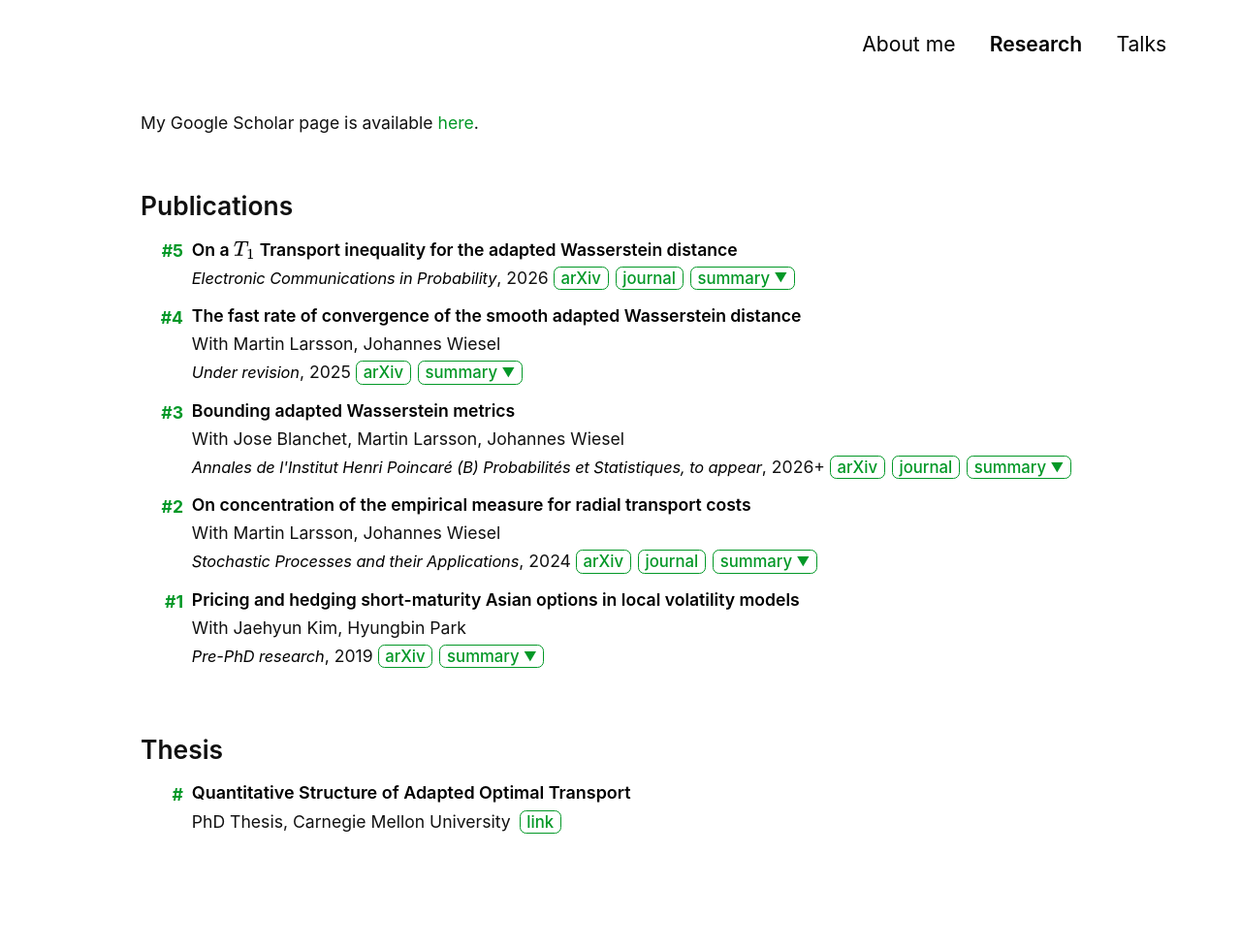
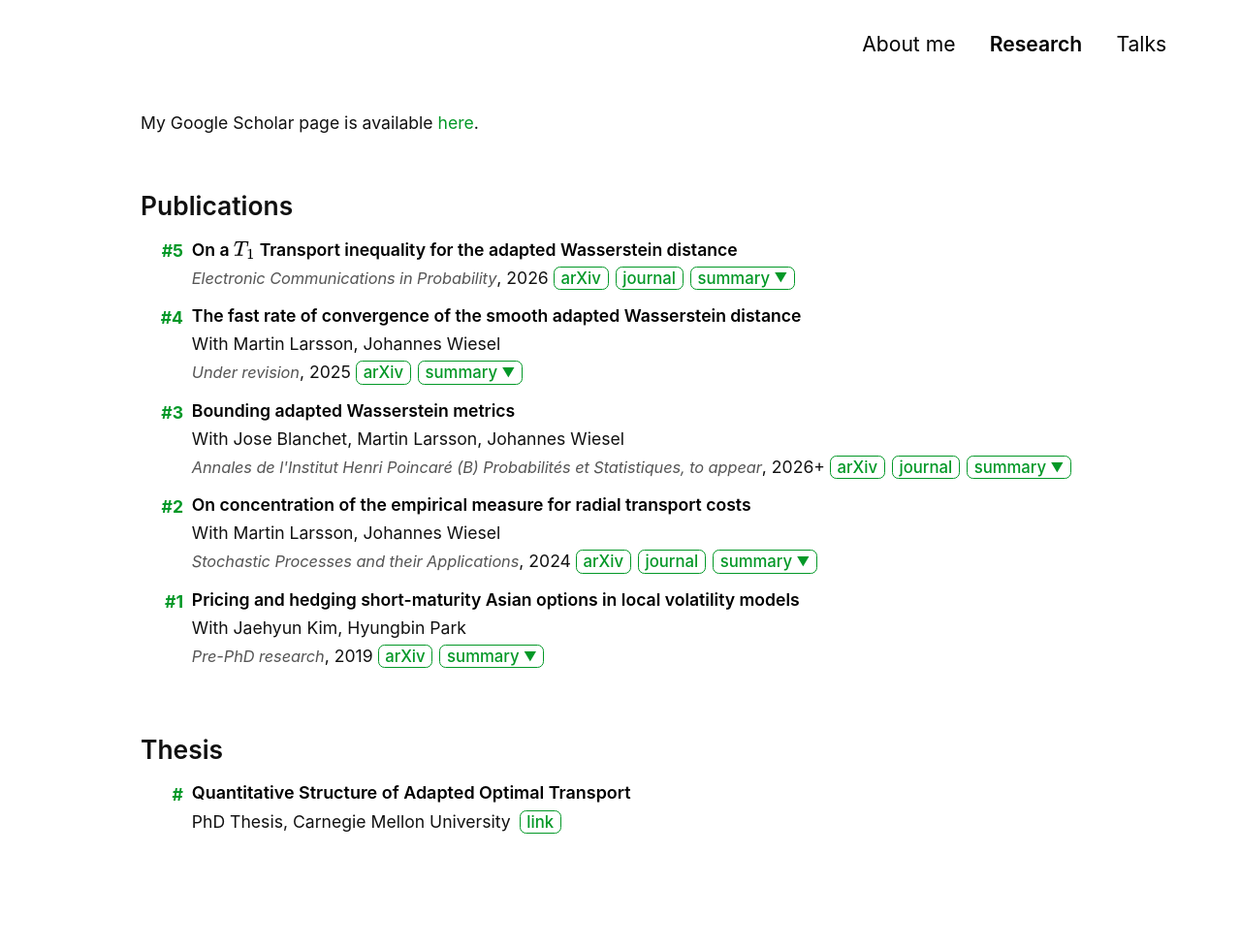
Before and after one commit to Jonghwap/Jonghwap.github.io, a Jekyll site: the page built from research.md, in a window 1280 px wide. Shown: the whole page at 97% size. Built offline with Jekyll 4.4.1, drawn with Linux system fonts in a browser that asks for light colours; a style sheet for code colours, icons or effects is not loaded.

Commit message:
Update style-no-dark-mode.scss

```diff
--- a/assets/css/style-no-dark-mode.scss
+++ b/assets/css/style-no-dark-mode.scss
@@ -186,7 +186,7 @@
   font-weight: 400;
   line-height: 1.35;
   letter-spacing: -0.005em;
-  color: #000;
+  color: #555;
 }
 
 .publication-year {
```
